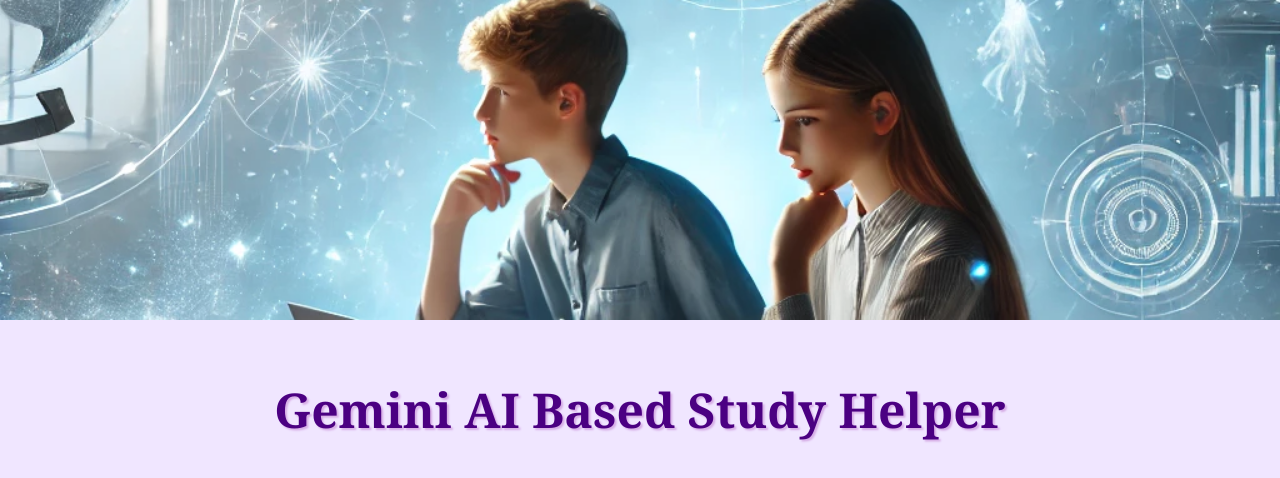
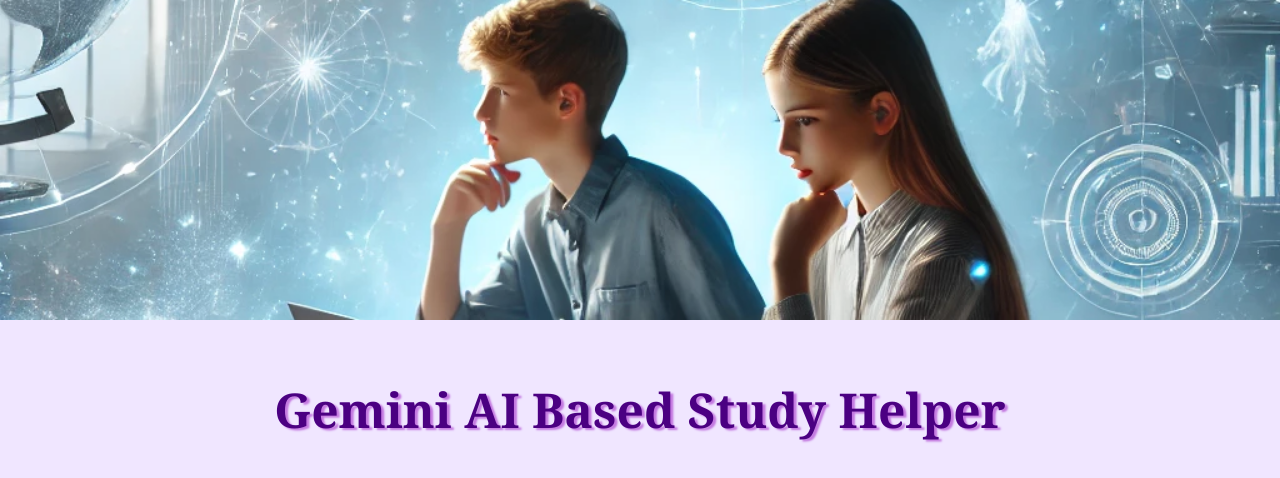
Before and after one commit to Divya4879/AI-Study-Guide, a plain HTML site: page index.html in a window 1280 px wide. Shown: the top 478 px of the page. Drawn offline with nearby package versions, Linux system fonts and the light colour scheme; a script that the page names is missing.

Commit message:
updated some styles

```diff
--- a/style.css
+++ b/style.css
@@ -18,7 +18,7 @@
 h1{
     font-size: 48px;
     font-family:Georgia, 'Times New Roman', Times, serif;
-    text-shadow: 2px 2px 2px rgb(214, 173, 230);
+    text-shadow: 3px 2px 2px rgb(195, 120, 224);
 }
 form, .result {
     background-color: #d8c3ff;
```
